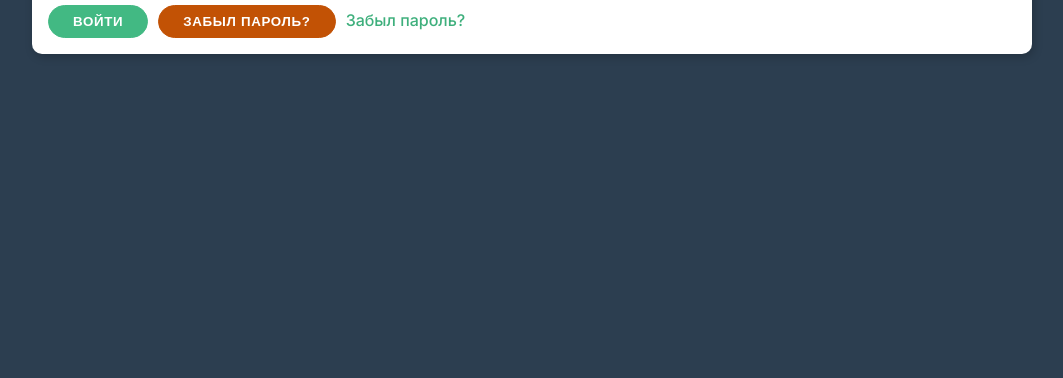
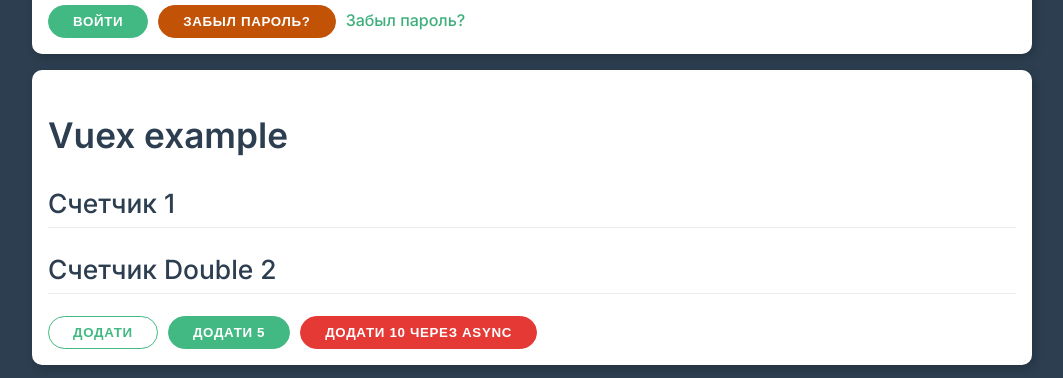
Before and after one commit to MaxAndreev27/vue3-cli, a Vue app: page / in a window 1280 px wide. Shown: the part 2395-2773 px from the top of the page, without its empty margins (108-1171 px from the left). Before the commit the page ends 2465 px from the top, so only its background shows below. Built offline with nearby package versions, Linux system fonts and the light colour scheme; no server answers.

Commit message:
Add Vuex store

```diff
--- a/package.json
+++ b/package.json
@@ -11,7 +11,8 @@
     "axios": "^1.10.0",
     "core-js": "^3.8.3",
     "vue": "^3.2.13",
-    "vue-router": "^4.5.1"
+    "vue-router": "^4.5.1",
+    "vuex": "^4.0.2"
   },
   "devDependencies": {
     "@babel/core": "^7.12.16",
--- a/src/App.vue
+++ b/src/App.vue
@@ -46,6 +46,8 @@
         <!--Елемент для відображення компонентів у роутері-->
         <router-view></router-view>
     </div>
+
+    <AppVuex />
 </template>
 
 <script>
@@ -57,6 +59,7 @@ import AppTextTwo from '@/components/AppTextTwo.vue';
 import AppForm from '@/components/AppForm.vue';
 import TheNavbar from '@/components/TheNavbar.vue';
 import AppLogin from '@/views/AppLogin.vue';
+import AppVuex from '@/components/AppVuex.vue';
 
 export default {
     name: 'App',
@@ -69,6 +72,7 @@ export default {
         AppForm,
         TheNavbar,
         AppLogin,
+        AppVuex,
     },
     data() {
         return {
--- /dev/null
+++ b/src/components/AppVuex.vue
@@ -0,0 +1,52 @@
+<template>
+    <div class="container with-nav">
+        <div class="card">
+            <h1>Vuex example</h1>
+            <h2>Счетчик {{ $store.state.counter }}</h2>
+            <h2>Счетчик Double {{ counterDouble }}</h2>
+            <button class="btn" @click="increment">Додати</button>
+            <button class="btn primary" @click="increment5">Додати 5</button>
+            <button class="btn danger" @click="incrementAsync({ value: 10, delay: 100 })">
+                Додати 10 через Async
+            </button>
+        </div>
+    </div>
+</template>
+
+<script>
+import { mapGetters, mapActions, mapMutations } from 'vuex';
+
+export default {
+    name: 'AppVuex',
+    computed: {
+        ...mapGetters(['counterDouble']),
+    },
+    methods: {
+        // increment() {
+        //      this.$store.state.counter++;
+        //      Визиваємо метод з store
+        //      this.$store.commit('increment');
+        // },
+        // increment5() {
+        //     // this.$store.state.counter++;
+        //     // Визиваємо метод з store
+        //     this.$store.commit('increment', 5);
+        // },
+        // increment10() {
+        //     // Визов store з Actions
+        //     this.$store.dispatch('incrementAsync');
+        // },
+
+        // Теж саме з використанням мапперів
+        ...mapMutations(['increment']),
+        increment5() {
+            this.increment({ value: 5 });
+        },
+        ...mapActions(['incrementAsync']),
+        // ...mapMutations({ add: 'count/increment' }),
+        // ...mapActions('count', ['incrementAsync']),
+    },
+};
+</script>
+
+<style lang="scss" scoped></style>
--- a/src/main.js
+++ b/src/main.js
@@ -2,6 +2,7 @@ import { createApp, defineAsyncComponent } from 'vue';
 import App from './App.vue';
 import './theme.css';
 import router from '@/router';
+import store from '@/store';
 
 const app = createApp(App);
 
@@ -10,6 +11,7 @@ app.component(
     defineAsyncComponent(() => import('./components/AppAsyncComponent.vue')),
 );
 app.use(router);
+app.use(store);
 
 app.mount('#app');
 // app.createApp(App).mount('#app');
--- /dev/null
+++ b/src/store.js
@@ -0,0 +1,29 @@
+import { createStore } from 'vuex';
+export default createStore({
+    state() {
+        return {
+            counter: 1,
+        };
+    },
+    mutations: {
+        increment(state, payload) {
+            console.log(payload);
+            if (typeof payload.value === 'number') {
+                state.counter += payload.value;
+            } else {
+                state.counter++;
+            }
+        },
+    },
+    // Для асінхронного визову
+    actions: {
+        incrementAsync(context, payload) {
+            setTimeout(async () => await context.commit('increment', payload.value), payload.delay);
+        },
+    },
+    getters: {
+        counterDouble(state) {
+            return state.counter * 2;
+        },
+    },
+});
```
Also changed, not shown: 1 other file (tests, documents, lock files or other folders).
